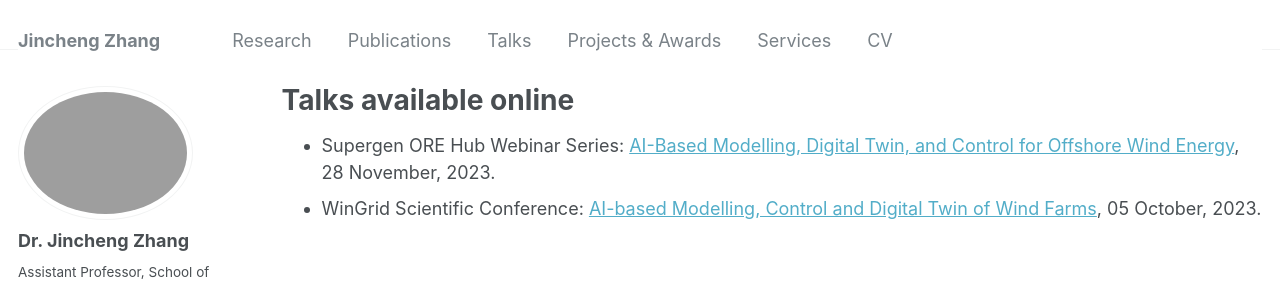
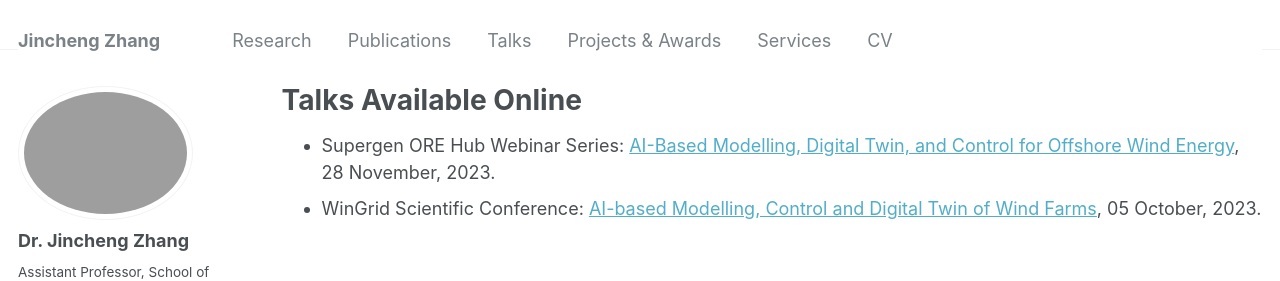
Before and after one commit to zhangxcii/zhangxcii.github.io, a Jekyll site: the page built from _pages/talks.md, in a window 1280 px wide. Shown: the top 281 px of the page. Built offline with Jekyll 4.4.1, drawn with Linux system fonts in a browser that asks for light colours; some web fonts are replaced.

```diff
--- a/_pages/talks.md
+++ b/_pages/talks.md
@@ -1,6 +1,6 @@
 ---
 layout: archive
-title: "Talks available online"
+title: "Talks Available Online"
 permalink: /talks/
 author_profile: true
 ---
```
